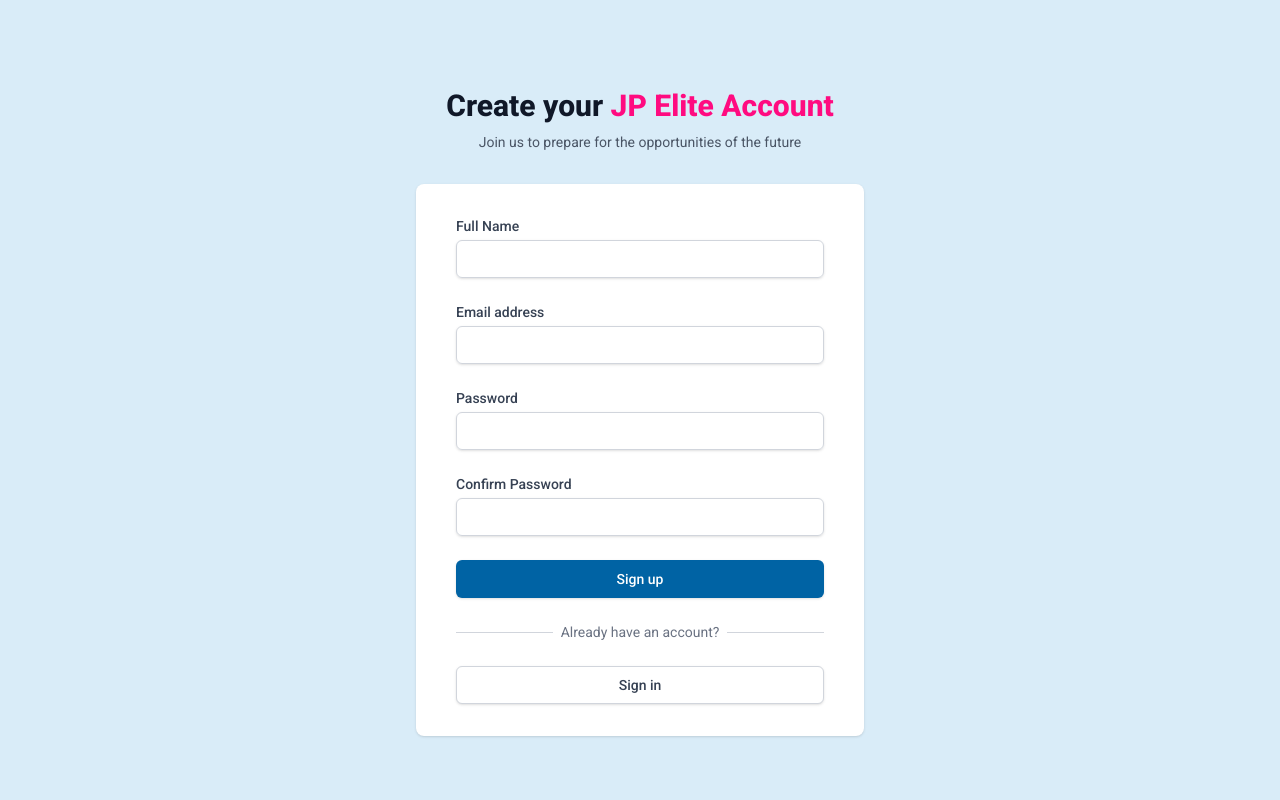
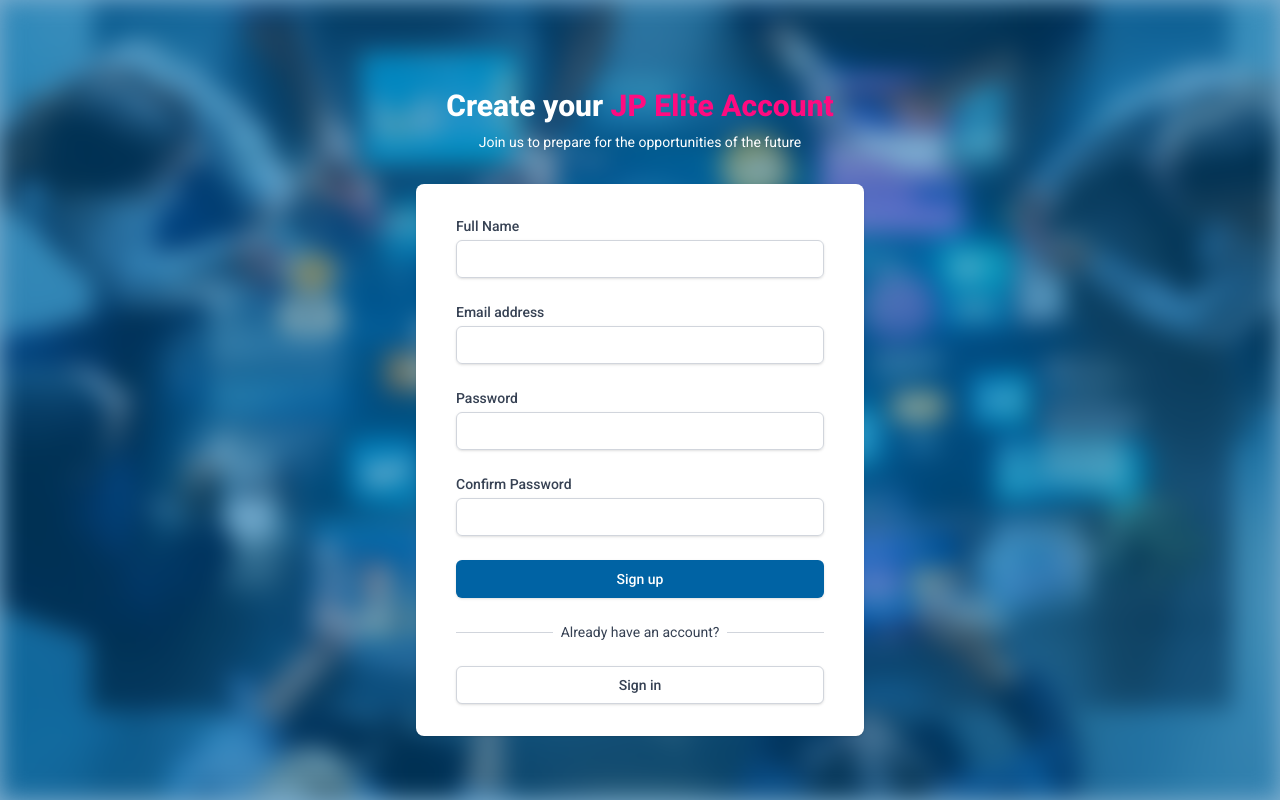
Before and after one commit to PtechNig/project-client, a Next.js app: page /signup in a window 1280 px wide. Built offline with nearby package versions, Linux system fonts and the light colour scheme.

Commit message:
beautify onboarding

```diff
--- a/src/app/login/page.tsx
+++ b/src/app/login/page.tsx
@@ -1,6 +1,7 @@
 // app/login/page.tsx
 'use client';
 
+import Image from 'next/image';
 import { useState } from 'react';
 
 export default function LoginPage() {
@@ -15,9 +16,20 @@ export default function LoginPage() {
   };
 
   return (
-    <section className="min-h-screen flex items-center justify-center bg-[#d9ecf8] px-4">
+    <section className="min-h-screen flex items-center justify-center px-4 relative">
+             <div className="fixed inset-0 -z-10">
+                <Image
+                  src="/onboarding.jpeg"
+                  alt="Background"
+                  fill
+                  className="object-cover blur-md"
+                  quality={100}
+                  priority
+                />
+                 <div className="absolute inset-0 bg-[#0063A4]/50"></div>
+                </div>
       <div className="max-w-md w-full bg-white p-8 rounded-lg shadow-md">
-        <h2 className="text-3xl font-bold text-center text-[#00426D] mb-6">Login</h2>
+        <h2 className="text-3xl font-bold text-center text-[#0063A4] mb-6">Login</h2>
 
         <form onSubmit={handleSubmit} className="space-y-5">
           <div>
@@ -44,7 +56,7 @@ export default function LoginPage() {
 
           <button
             type="submit"
-            className="w-full bg-[#00426D] text-white py-2 rounded-md hover:bg-[#003255] transition-colors"
+            className="w-full text-white py-2 rounded-md transition duration-500 cursor-pointer bg-[#0063A4] hover:bg-[#6cc4ff] "
           >
             Sign In
           </button>
--- a/src/app/signup/page.tsx
+++ b/src/app/signup/page.tsx
@@ -1,6 +1,7 @@
 "use client";
 import React, { useState } from 'react';
 import { useRouter } from 'next/navigation';
+import Image from 'next/image';
 
 const SignupPage = () => {
   const [formData, setFormData] = useState({
@@ -76,16 +77,29 @@ const SignupPage = () => {
       setIsLoading(false);
     }
   };
+// bg-[#d9ecf8]
+  return (
+    <div className="min-h-screen  flex flex-col justify-center py-12 sm:px-10 lg:px-8 relative">
 
-  return (
-    <div className="min-h-screen bg-[#d9ecf8] flex flex-col justify-center py-12 sm:px-10 lg:px-8">
+     <div className="fixed inset-0 -z-10">
+        <Image
+          src="/onboarding.jpeg"
+          alt="Background"
+          fill
+          className="object-cover blur-md"
+          quality={100}
+          priority
+        />
+         <div className="absolute inset-0 bg-[#0063A4]/50"></div>
+        </div>
+
       <div className="sm:mx-auto sm:w-full sm:max-w-md">
-        <h2 className="mt-6 text-center text-3xl font-extrabold text-gray-900">
+        <h2 className="mt-6 text-center text-3xl font-extrabold text-white">
           Create your  <span className="text-[#FF0B80]">
             JP Elite<span className="text-[#FF0B80]"> Account</span>
           </span>
         </h2>
-        <p className="mt-2 text-center text-sm text-gray-600">
+        <p className="mt-2 text-center text-sm text-white">
           Join us to prepare for the opportunities of the future
         </p>
       </div>
@@ -187,7 +201,7 @@ const SignupPage = () => {
                 <div className="w-full border-t border-gray-300" />
               </div>
               <div className="relative flex justify-center text-sm">
-                <span className="px-2 bg-white text-gray-500">
+                <span className="px-2 bg-white text-gray-700">
                   Already have an account?
                 </span>
               </div>
```
Also changed, not shown: public/onboarding.jpeg (added).
